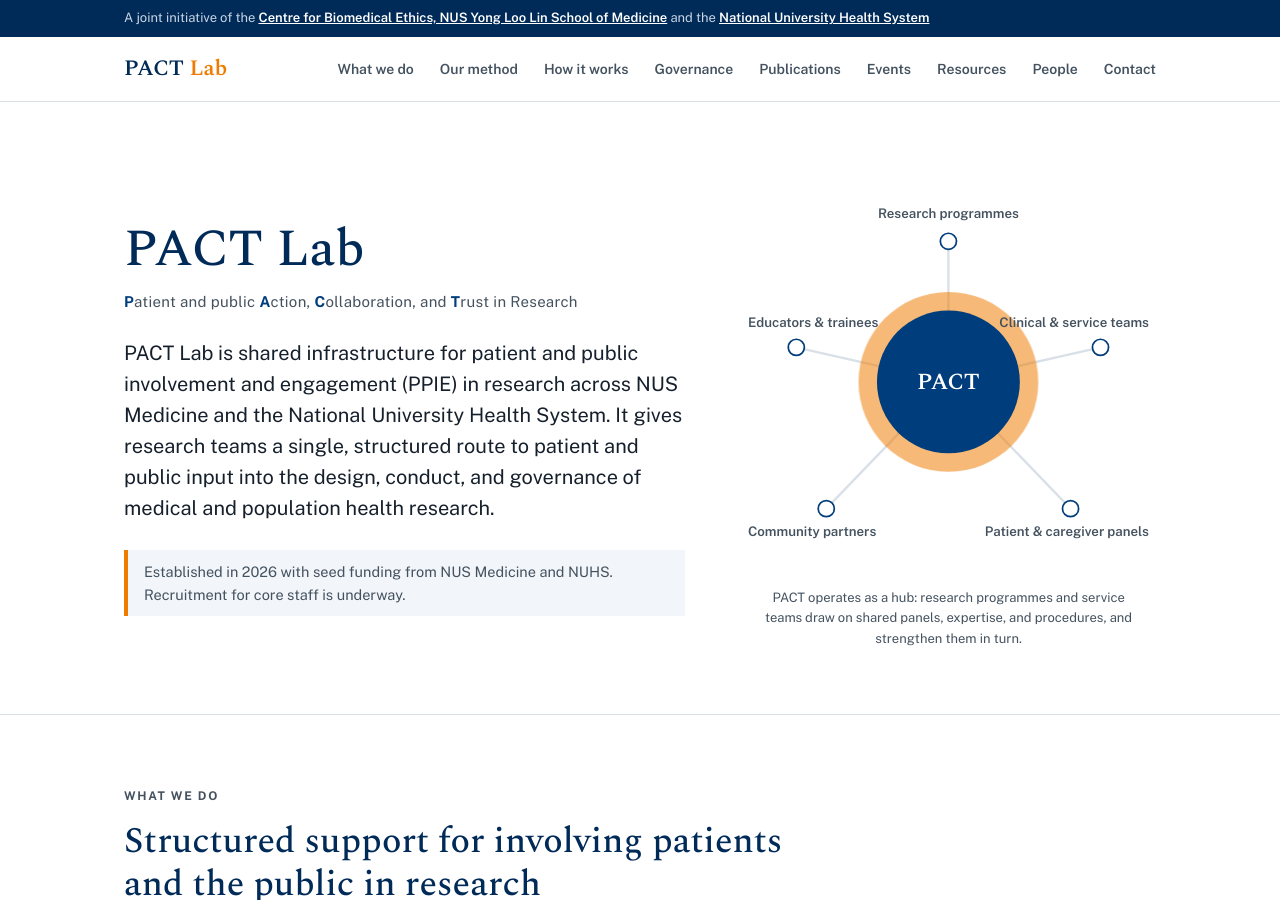
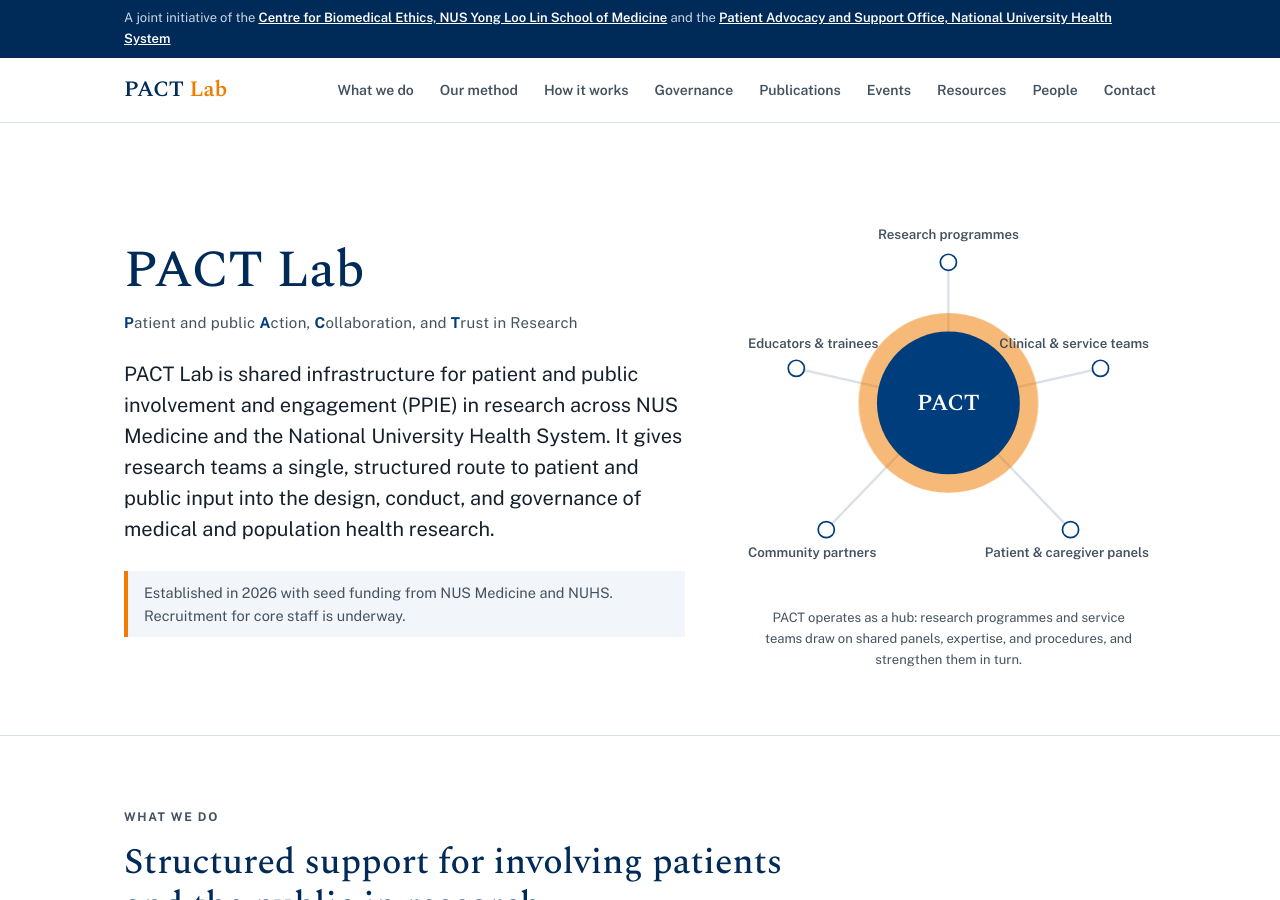
Before and after one commit to earp-lab/pact-lab, a Jekyll site: the page built from index.html, in a window 1280 px wide and 900 px high. Built offline with Jekyll 4.4.1, drawn with Linux system fonts in a browser that asks for light colours.

Commit message:
Update instbar.html

```diff
--- a/_includes/instbar.html
+++ b/_includes/instbar.html
@@ -1,5 +1,5 @@
 <div class="instbar">
   <div class="wrap">
-    <div>A joint initiative of the <strong><a href="https://medicine.nus.edu.sg/cbme/" style="color:#fff">Centre for Biomedical Ethics, NUS Yong Loo Lin School of Medicine</a></strong> and the <strong><a href="https://www.nuhs.edu.sg/" style="color:#fff">National University Health System</a></strong></div>
+    <div>A joint initiative of the <strong><a href="https://medicine.nus.edu.sg/cbme/" style="color:#fff">Centre for Biomedical Ethics, NUS Yong Loo Lin School of Medicine</a></strong> and the <strong><a href="https://www.nuhs.edu.sg/" style="color:#fff">Patient Advocacy and Support Office, National University Health System</a></strong></div>
   </div>
 </div>
```
